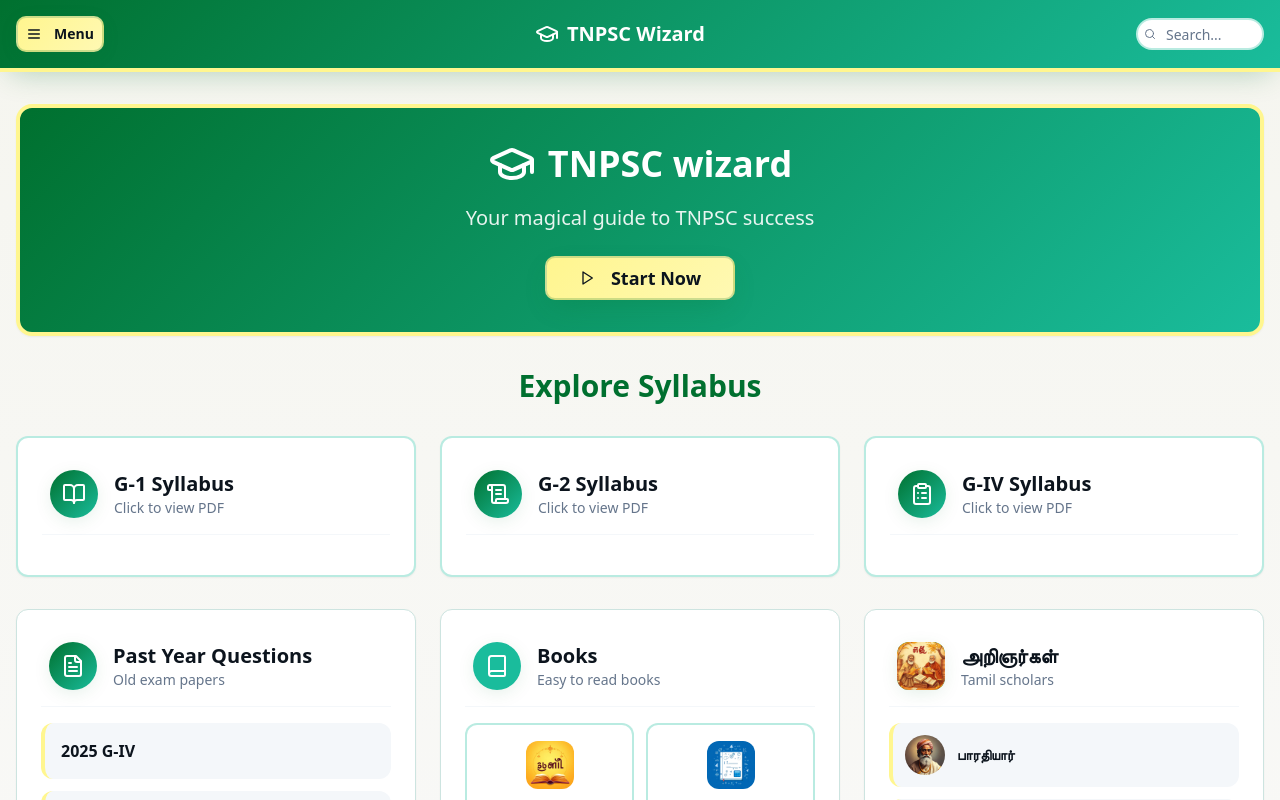
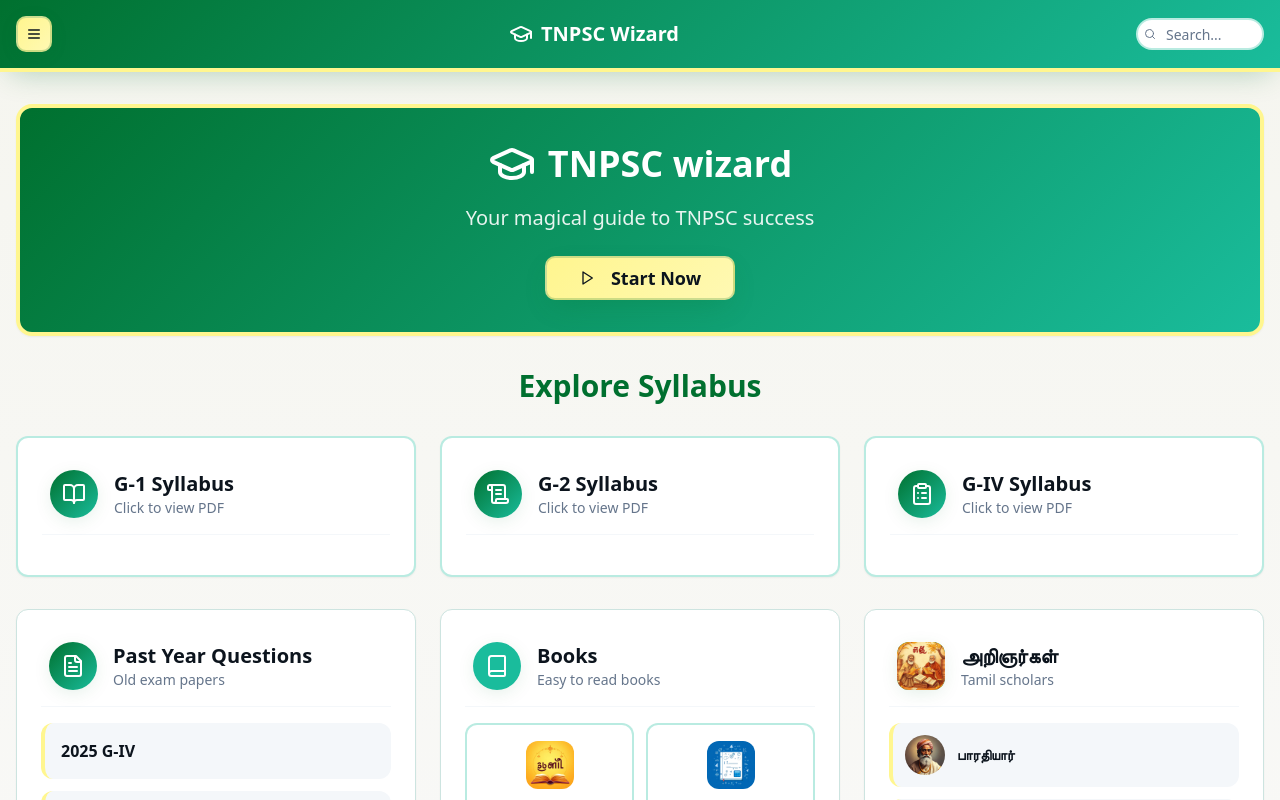
Before and after one commit to Manesh24032004/tnpsc-guide, a React (Vite) app: page / in a window 1280 px wide. Shown: the top 800 px of the page. Built offline with nearby package versions, Linux system fonts and the light colour scheme.

Commit message:
Remove "Menu" text
Remove the text "Menu" from the menu button to further optimize space.

```diff
--- a/src/components/Layout/Navbar.tsx
+++ b/src/components/Layout/Navbar.tsx
@@ -47,8 +47,7 @@ export const Navbar = () => {
                 size="sm"
                 className="font-semibold shadow-soft hover:shadow-elegant transition-all duration-300 px-2"
               >
-                <Menu className="h-4 w-4 mr-1" />
-                <span className="hidden sm:inline">Menu</span>
+                <Menu className="h-4 w-4" />
               </Button>
             </SheetTrigger>
             <SheetContent side="left" className="w-80">
```
